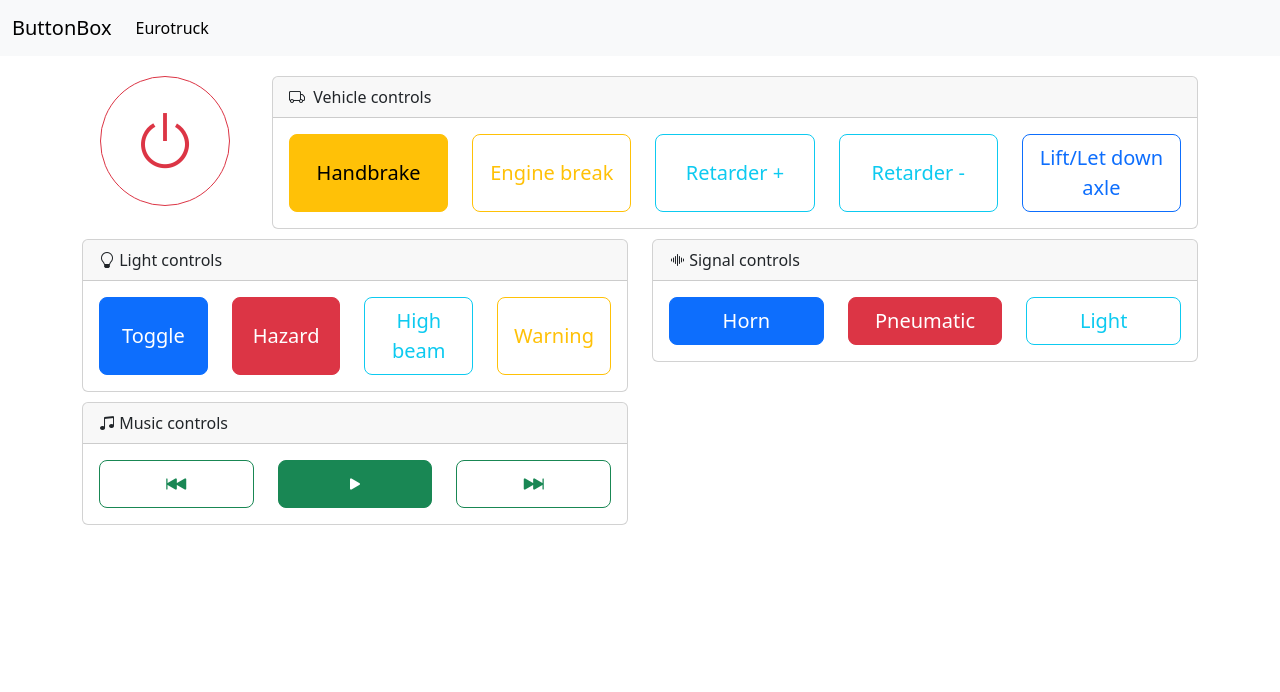
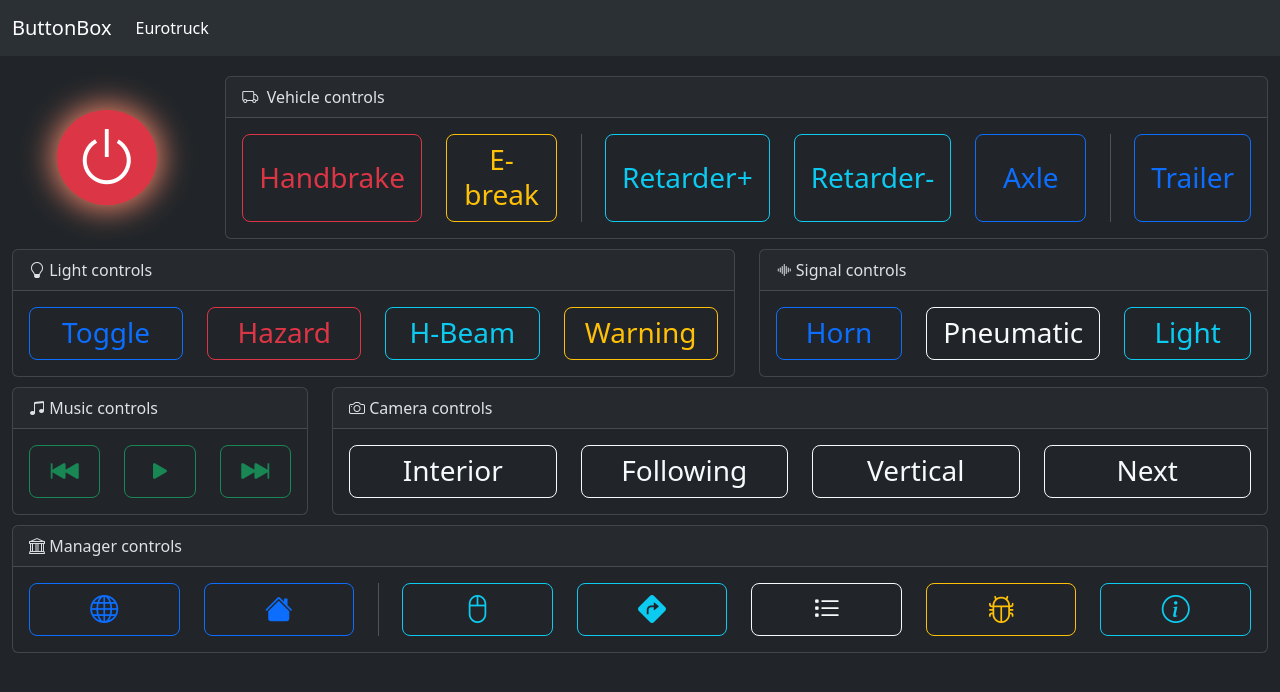
Before and after one commit to kevinvissers/button-box, a Flask app: page /eurotruck in a window 1280 px wide. Shown: the top 692 px of the page. Run offline with Flask 3, Linux system fonts and the light colour scheme.

Commit message:
Improve layout

```diff
--- a/server.py
+++ b/server.py
@@ -1,6 +1,7 @@
 from flask import Flask, request, send_from_directory, render_template
 from pynput.keyboard import Controller, Key
 import threading
+import time
 
 app = Flask(__name__)
 keyboard = Controller()
@@ -26,33 +27,45 @@ def eurotruck():
         "caption": "Eurotruck"
     }]
 
-    buttons={}
-    buttons["start_stop"] = "e"
+    control = [
+        {
+            "caption": "power",
+            "key": "e",
+            "type": "btn-danger"
+        }
+    ]
 
     vehicle = [
         {
             "caption": "Handbrake",
             "key": "SPACE",
-            "type": "btn-warning"
+            "type": "btn-outline-danger"
         },
         {
-            "caption": "Engine break",
-            "key": "B",
-            "type": "btn-outline-warning"
+            "caption": "E-break",
+            "key": "b",
+            "type": "btn-outline-warning",
+            "separator": True
         },
         {
-            "caption": "Retarder +",
+            "caption": "Retarder+",
             "key": ";",
             "type": "btn-outline-info"
         },
         {
-            "caption": "Retarder -",
-            "key": "'",
+            "caption": "Retarder-",
+            "key": "\\'",
             "type": "btn-outline-info"
         },
         {
-            "caption": "Lift/Let down axle",
-            "key": "U",
+            "caption": "Axle",
+            "key": "u",
+            "type": "btn-outline-primary",
+            "separator": True
+        },
+        {
+            "caption": "Trailer",
+            "key": "t",
             "type": "btn-outline-primary"
         },
     ]
@@ -60,22 +73,22 @@ def eurotruck():
     lights = [
         {
             "caption": "Toggle",
-            "key": "L",
-            "type": "btn-primary"
+            "key": "l",
+            "type": "btn-outline-primary"
         },
         {
             "caption": "Hazard",
-            "key": "F",
-            "type": "btn-danger"
+            "key": "f",
+            "type": "btn-outline-danger"
         },
         {
-            "caption": "High beam",
-            "key": "K",
+            "caption": "H-Beam",
+            "key": "k",
             "type": "btn-outline-info"
         },
         {
             "caption": "Warning",
-            "key": "O",
+            "key": "o",
             "type": "btn-outline-warning"
         },
     ]
@@ -83,18 +96,21 @@ def eurotruck():
     signals = [
         {
             "caption": "Horn",
-            "key": "H",
-            "type": "btn-primary"
+            "key": "h",
+            "type": "btn-outline-primary",
+            "duration": 1
         },
         {
             "caption": "Pneumatic",
-            "key": "N",
-            "type": "btn-danger"
+            "key": "n",
+            "type": "btn-outline-light",
+            "duration": 1
         },
         {
             "caption": "Light",
-            "key": "J",
-            "type": "btn-outline-info"
+            "key": "j",
+            "type": "btn-outline-info",
+            "duration": 1
         },
     ]
 
@@ -106,8 +122,8 @@ def eurotruck():
         },
         {
             "caption": "play-fill",
-            "key": "R",
-            "type": "btn-success"
+            "key": "r",
+            "type": "btn-outline-success"
         },
         {
             "caption": "skip-forward-fill",
@@ -117,11 +133,85 @@ def eurotruck():
 
     ]
 
-    return render_template('eurotruck.html', navigation=navigation, buttons=buttons, vehicle=vehicle, lights=lights, signals=signals, audio=audio)
+    camera = [
+        {
+            "caption": "Interior",
+            "key": "&",
+            "type": "btn-outline-light"
+        },
+        {
+            "caption": "Following",
+            "key": "é",
+            "type": "btn-outline-light"
+        },
+        {
+            "caption": "Vertical",
+            "key": "\"",
+            "type": "btn-outline-light"
+        },
+        {
+            "caption": "Next",
+            "key": "ç",
+            "type": "btn-outline-light"
+        },
+    ]
+
+    manager = [
+        {
+            # World map
+            "caption": "globe",
+            "key": "m",
+            "type": "btn-outline-primary"
+        },
+        {
+            # Garage manager
+            "caption": "house-fill",
+            "key": "g",
+            "type": "btn-outline-primary",
+            "separator": True
+        },
+        {
+            # F5 - Mouse Control In Route Advisor
+            "caption": "mouse2",
+            "key": "F5",
+            "type": "btn-outline-info"
+        },
+        {
+            # F6 - Route Advisor: Navigation Page
+            "caption": "sign-turn-right-fill",
+            "key": "F6",
+            "type": "btn-outline-info"
+        },
+        {
+            # F7 - Route Advisor: Information About Orders
+            "caption": "list-task",
+            "key": "F7",
+            "type": "btn-outline-light"
+        },
+        {
+            # F8 - Route Advisor: Truck Diagnostics
+            "caption": "bug",
+            "key": "F8",
+            "type": "btn-outline-warning"
+        },
+        {
+            # F9 - Route Advisor Information Page
+            "caption": "info-circle",
+            "key": "F9",
+            "type": "btn-outline-info"
+        },
+    ]
+
+    return render_template('eurotruck.html', navigation=navigation, control=control, vehicle=vehicle, lights=lights, signals=signals, audio=audio, camera=camera, manager=manager)
 
 @app.route('/press', methods=['POST'])
 def press():
-    key = request.json.get('key')
+    key: str = request.json.get('key')
+    duration: int = int(request.json.get('duration'))
+
+    print("key: " + key)
+    print("duration: " + str(duration))
+
     if key == 'page-up':
         keyboard.press(Key.page_up)
         keyboard.release(Key.page_up)
@@ -130,13 +220,21 @@ def press():
         keyboard.press(Key.page_down)
         keyboard.release(Key.page_down)
 
+    elif key == 'SPACE':
+        keyboard.press(Key.space)
+        keyboard.release(Key.space)
+
     elif key == 'shift+d':
         with keyboard.pressed(Key.shift):
             keyboard.press('d')
             keyboard.release('d')
     else:
-        keyboard.press(key)
-        keyboard.release(key)
+        keyboard.press(key.lower())
+
+        if duration != 0:
+            time.sleep(duration)
+
+        keyboard.release(key.lower())
     return '', 204
 
 
--- a/templates/eurotruck.html
+++ b/templates/eurotruck.html
@@ -1,20 +1,25 @@
 {% extends "main.html" %}
+
+{% set text_size = 'h3' %}
 
 {% block css %}
 .circle-rad {
-    max-height: 130px;
-    max-width: 130px;
+    max-height: 100px;
+    max-width: 100px;
+    box-shadow: 0 0 30px 5px #e78267;
 }
 {% endblock %}
 
 {% block content %}
 <div class="row gut">
     <!-- Start button -->
-    <div class="col-2 text-center">
-        <button onclick="sendKey('{{ buttons.start_stop }}')" class="btn btn-outline-danger btn-lg rounded-circle w-100 h-100 circle-rad">
-            <i class="bi bi-power display-3"></i>
+     {% for item in control %}
+    <div class="col-2 text-center mx-auto my-auto">
+        <button onclick="sendKey('{{ item.key }}')" class="btn {{ item.type }} btn-lg rounded-circle w-100 h-100 circle-rad">
+            <i class="bi bi-{{item.caption }} display-3"></i>
         </button>
     </div>
+    {% endfor %}
     <!-- / Start button-->
 
     <!-- Vehicle controls-->
@@ -25,8 +30,15 @@
                 <div class="row">
                     {% for item in vehicle %}
                     <div class="col">
-                        <button onclick="sendKey('{{ item.key }}')" class="btn {{ item.type }} btn-lg h-100 w-100">{{ item.caption }}</button>
+                        <button onclick="sendKey('{{ item.key }}')" class="btn {{ item.type }} btn-lg h-100 w-100"><span class="{{ text_size }}">{{item.caption }}</span></button>
                     </div>
+
+                    {% if item.separator %}
+                    <div style="max-width: 1px;">
+                        <div class="vr h-100"></div>
+                    </div>
+                    {% endif %}
+
                     {% endfor %}
                 </div>
             </div>
@@ -36,14 +48,14 @@
 </div>
 <div class="row gut">
     <!-- Light controls-->
-    <div class="col-6 h-100">
+    <div class="col-7">
         <div class="card">
             <div class="card-header"><i class="bi bi-lightbulb"></i>&nbsp;Light controls</div>
             <div class="card-body">
                 <div class="row">
                     {% for item in lights %}
                     <div class="col">
-                        <button onclick="sendKey('{{ item.key }}')" class="btn {{ item.type }} btn-lg h-100 w-100">{{ item.caption }}</button>
+                        <button onclick="sendKey('{{ item.key }}')" class="btn {{ item.type }} btn-lg h-100 w-100"><span class="{{ text_size }}">{{item.caption }}</span></button>
                     </div>
                     {% endfor %}
                 </div>
@@ -53,14 +65,14 @@
     <!-- / Light controls -->
 
     <!-- Signal controls-->
-    <div class="col-6">
+    <div class="col-5">
         <div class="card">
             <div class="card-header"><i class="bi bi-soundwave"></i>&nbsp;Signal controls</div>
             <div class="card-body">
                 <div class="row">
                     {% for item in signals %}
                     <div class="col">
-                        <button onclick="sendKey('{{ item.key }}')" class="btn {{ item.type }} btn-lg h-100 w-100">{{ item.caption }}</button>
+                        <button onclick="sendKey('{{ item.key }}', {{ item.duration }})" class="btn {{ item.type }} btn-lg h-100 w-100"><span class="{{ text_size }}">{{item.caption }}</span></button>
                     </div>
                     {% endfor %}
                 </div>
@@ -71,14 +83,14 @@
 </div>
 <div class="row gut">
     <!-- audio controls-->
-    <div class="col-6">
+    <div class="col-3">
         <div class="card">
             <div class="card-header"><i class="bi bi-music-note-beamed"></i>&nbsp;Music controls</div>
             <div class="card-body">
                 <div class="row">
                     {% for item in audio %}
                     <div class="col">
-                        <button onclick="sendKey('{{ item.key }}')" class="btn {{ item.type }} btn-lg h-100 w-100"><i class="bi bi-{{ item.caption }}"></i></button>
+                        <button onclick="sendKey('{{ item.key }}')" class="btn {{ item.type }} btn-lg h-100 w-100"><i class="bi bi-{{ item.caption }} {{ text_size }}"></i></button>
                     </div>
                     {% endfor %}
                 </div>
@@ -86,6 +98,47 @@
         </div>
     </div>
     <!-- / audio controls -->
+
+    <!-- camera controls-->
+    <div class="col-9">
+        <div class="card">
+            <div class="card-header"><i class="bi bi-camera"></i>&nbsp;Camera controls</div>
+            <div class="card-body">
+                <div class="row">
+                    {% for item in camera %}
+                    <div class="col">
+                        <button onclick="sendKey('{{ item.key }}')" class="btn {{ item.type }} btn-lg h-100 w-100"><span class="{{ text_size }}">{{item.caption }}</span></button>
+                    </div>
+                    {% endfor %}
+                </div>
+            </div>
+        </div>
+    </div>
+    <!-- / camera controls -->
+
+</div>
+<div class="row gut">
+    <div class="col-12">
+        <div class="card">
+            <div class="card-header"><i class="bi bi-bank"></i>&nbsp;Manager controls</div>
+            <div class="card-body">
+                <div class="row">
+                    {% for item in manager %}
+                    <div class="col">
+                        <button onclick="sendKey('{{ item.key }}')" class="btn {{ item.type }} btn-lg h-100 w-100"><i class="bi bi-{{ item.caption }} {{ text_size }}"></i></button>
+                    </div>
+
+                    {% if item.separator %}
+                    <div style="max-width: 1px;">
+                        <div class="vr h-100""></div>
+                    </div>
+                    {% endif %}
+
+                    {% endfor %}
+                </div>
+            </div>
+        </div>
+    </div>
 </div>
 {% endblock %}
 
@@ -112,8 +165,10 @@ I - Dashboard Display Mode
 ENTER - Confirm Selection
 T - Connect/Disconnect Trailer
 R - Go To Audio Player/Radio
+
 M - World Map
 G - Garage Manager
+
 ESC - Main Control Panel
 
 
--- a/templates/main.html
+++ b/templates/main.html
@@ -1,5 +1,5 @@
 <!DOCTYPE html>
-<html>
+<html data-bs-theme="dark">
 
 <head>
     <title>Remote Keyboard</title>
@@ -42,15 +42,15 @@
         </div>
     </nav>
     <!-- / NAVBAR -->
-     <div class="container">
+     <div class="container-fluid">
         {% block content %}{% endblock %}
      </div>
     <script>
-        function sendKey(key) {
+        function sendKey(key, duration=0) {
             fetch('/press', {
                 method: 'POST',
                 headers: { 'Content-Type': 'application/json' },
-                body: JSON.stringify({ key: key })
+                body: JSON.stringify({ key: key, duration: duration })
             });
             navigator.vibrate(50);
         }
```
